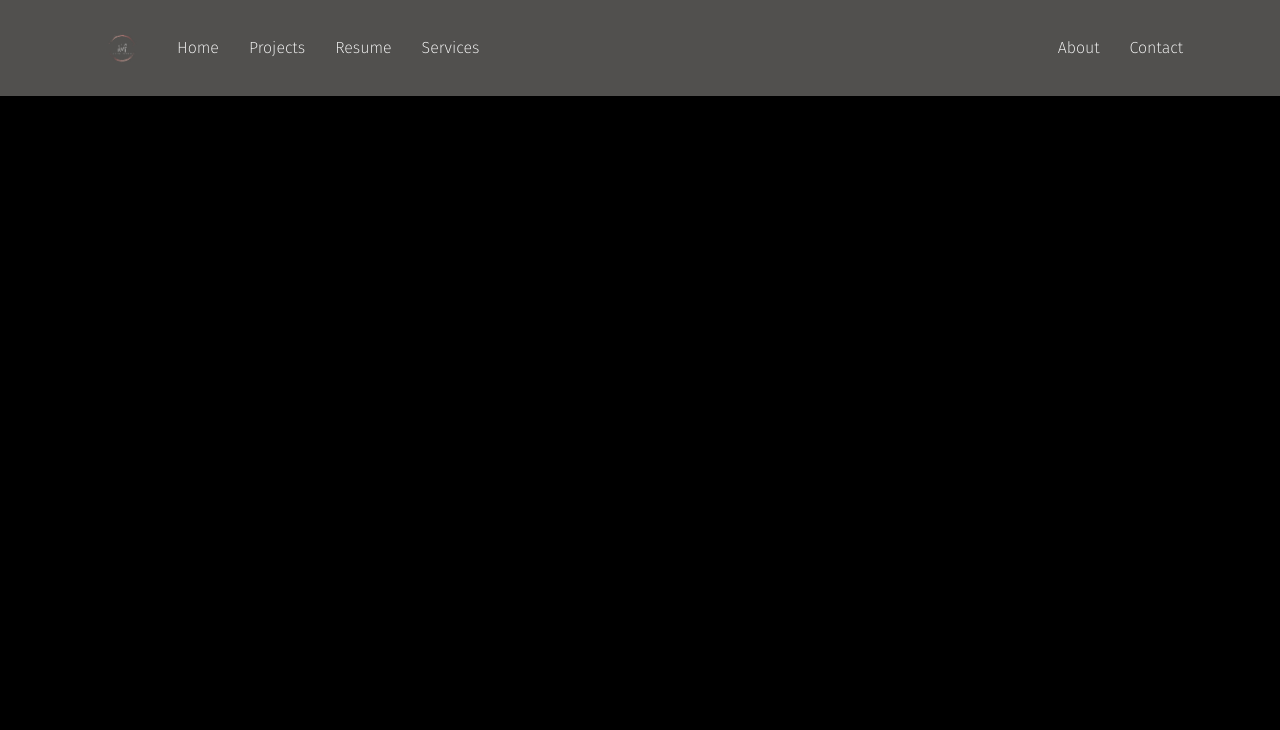
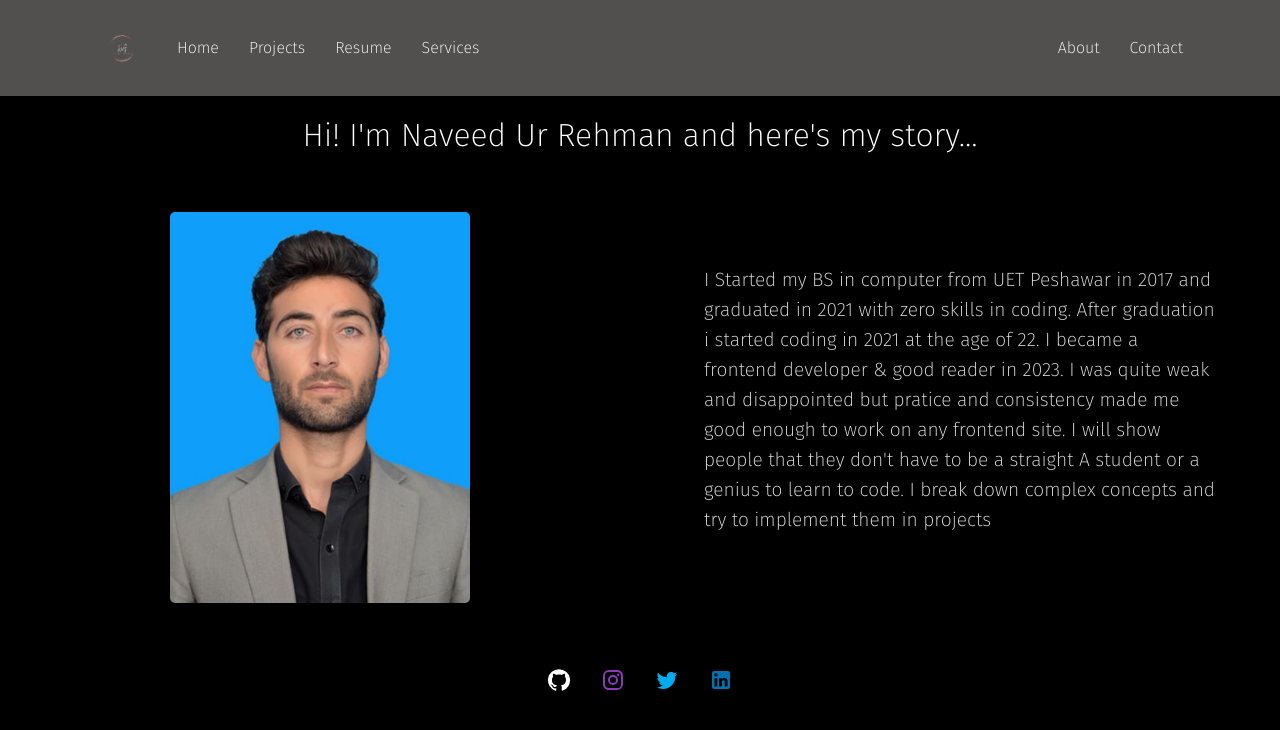
Before and after one commit to NaveedUrRehman01/My-portfolio, a React (Create React App) app: page /about in a window 1280 px wide. Shown: the top 730 px of the page. Built offline with nearby package versions, Linux system fonts and the light colour scheme.

Commit message:
portfolio site is completed

```diff
--- a/src/components/About.jsx
+++ b/src/components/About.jsx
@@ -1,9 +1,48 @@
 import React from 'react'
 import Navigationbar from './Navigationbar'
-
+import profileImg from '../images/profileImg.jpeg'
+import './about.css'
+import GitHubIcon from '@mui/icons-material/GitHub';
+import InstagramIcon from '@mui/icons-material/Instagram';
+import TwitterIcon from '@mui/icons-material/Twitter';
+import LinkedInIcon from '@mui/icons-material/LinkedIn';
+import Link from '@material-ui/core/Link';
 const About = () => {
   return (
     <>
+    <div className="heading">
+      <h2>Hi! I'm Naveed Ur Rehman and here's my story...</h2>
+    </div>
+    <div className="main">
+      <div className='image'>
+      <img src={profileImg} alt="profile-img" />
+      </div>
+      <div className="intro">
+      <p> I Started my BS in computer from UET Peshawar in 2017 and graduated in 2021 with zero skills in coding. After graduation
+        i started coding in 2021 at the age of 22. I became a frontend developer & good reader in 2023.
+I was quite weak and disappointed but pratice and consistency made me good enough to work on any frontend site.
+ I will show people that they don't have to be a straight A student or a genius to learn to code.
+  I break down complex concepts and try to implement them in projects</p>
+      </div>
+
+    </div>
+
+    <div className="social_accounts">
+    <Link href="https://github.com/NaveedUrRehman01/GithubUserSearchApp.git" target="_blank" >
+    <GitHubIcon className='acc' id='github'/>
+</Link>
+    <Link href="https://www.instagram.com/afridi_naved/" target="_blank" >
+    <InstagramIcon className='acc' id='insta'/>
+</Link>
+    <Link href="https://twitter.com/naveed_afridi99/status/1501165525426225155?s=21" target="_blank" >
+    <TwitterIcon className='acc' id='twitter'/>
+</Link>
+    <Link href="https://www.linkedin.com/in/naveed-ur-rehman-974054176" target="_blank" >
+    <LinkedInIcon className='acc' id='linkedin'/>
+</Link>
+
+
+    </div>
 
     </>
   )
--- a/src/components/Contact.jsx
+++ b/src/components/Contact.jsx
@@ -9,7 +9,7 @@ const Contact = () => {
   return (
    <>
 
-   <h2>Get In Touch</h2>
+   <h2 id='h2'>Get In Touch</h2>
     <div className="contact">
       <div className="mailsec">
       <h2>Fell Free To Contact Us</h2>
@@ -29,12 +29,12 @@ const Contact = () => {
           <input type="text" name="Name" id="name" />
 
         <label htmlFor="">Email: </label>
-          <input type="text" name="Name" id="name" />
+          <input type="text" name="email" id="Email" />
         <label>Message: </label>
         <textarea name="message" id="message" cols="30" rows="6"></textarea>
         <SendIcon id="button">Send</SendIcon>
       </div>
-      <Footer/>
+      <Footer className='footer'/>
     </div>
    </>
   )
--- a/src/components/Resume.jsx
+++ b/src/components/Resume.jsx
@@ -70,8 +70,8 @@ Shopping Plaza Karkhano Market Peshawar
 
         <div className="school">
         <div className="scl">
-        <h4>The Bagram Model School</h4>
-        <h6>Secondary School Certificate	</h6>
+        <h4 >The Bagram Model School</h4>
+        <h6 >Secondary School Certificate	</h6>
         <p>Grade: A-1</p>
         </div>
        <div className="scldate">
@@ -135,7 +135,7 @@ Shopping Plaza Karkhano Market Peshawar
     <div className="experience">
       <div className="internship">
       <h4>Software Engineer & IT Assistant</h4>
-      <p>
+      <p id='p'>
         (Stanley Pharma Industrial Area Hayatabad, Peshawar)
       </p>
       </div>
@@ -162,7 +162,7 @@ Shopping Plaza Karkhano Market Peshawar
       </ul>
     </div>
    </div>
-   <Footer/>
+   <Footer className='footer'/>
     </>
   )
 }
--- a/src/components/Services.jsx
+++ b/src/components/Services.jsx
@@ -9,7 +9,7 @@ const Services = () => {
    <>
    <h1 id='h1'>What do we Offer</h1>
     <div className="services">
-      <section>
+      <section id='level'>
         <label>HTML</label> <br />
         <div value='90' max='100' id='html'></div>
         <br />
--- /dev/null
+++ b/src/components/about.css
@@ -0,0 +1,56 @@
+.main{
+    display: flex;
+    justify-content: space-around;
+    margin: 50px auto;
+    width: 100%;
+
+}
+.image{width: 50%;}
+.image img{
+    width: 100%;
+    width: 300px;
+    border-radius: 5px;
+}
+.intro {
+    width: 50%;
+}
+.intro p{
+    width: 80%;
+    font-size: larger;
+    text-align: start;
+    line-height: 30px;
+}
+.social_accounts{
+    display: flex;
+    justify-content: center;
+
+}
+.acc{
+    margin: 15px;
+    cursor: pointer;
+}
+#github{
+    color: white;
+}
+.acc:hover{
+    font-size: 30px;
+}
+
+@media screen and (max-width: 600px) {
+    .heading h2{
+        width: 90%;
+    }
+    .main{
+        display: flex;
+        flex-direction: column;
+        justify-content: center;
+    }
+    .image, .intro{
+        width: 100%;
+        margin-bottom: 20px;
+    }
+    .social_accounts{
+        justify-content: space-between;
+
+    }
+}
--- a/src/components/contact.css
+++ b/src/components/contact.css
@@ -5,7 +5,7 @@ body{
 #button{
     border-radius: 5px;
     color: #ffff;
-    background-color: rgb(0, 0, 255);
+    background-color: #000;
     width: 70px;
     height: 40px;
     margin-top: 10px;
@@ -21,6 +21,10 @@ body{
 
 #email{
 color: rgb(225, 32, 32);
+
+}
+.formsec #name , #Email{
+    color: #000;
 }
 .formsec{
     display: flex;
@@ -58,3 +62,55 @@ color: #0072b1;
 #twitter{
 color: #00acee;
 }
+
+@media screen and (max-width: 600px) {
+
+    .contact {
+        display: flex;
+        flex-direction: column;
+      width: 100%;
+      padding: 0%;
+      margin: 0%;
+    }
+
+    #h2{
+        font-size: 30px;
+        display: flex;
+        justify-content: center;
+        margin-top: 20px;
+    }
+    .mailsec{
+        display: flex;
+        width: 100%;
+        height: auto;
+        margin-top: 20px;
+    }
+    .mailsec h2{
+        display: flex;
+        justify-content: center;
+    }
+    .footer{
+      display: flex;
+        flex-direction: column;
+    }
+  }
+  @media screen and (max-width: 992px) {
+    .contact{
+        height: 55vh;
+    }
+    .mailsec{
+        height: auto;
+    }
+   #h2{
+    display: flex;
+    justify-content: center;
+   }
+   .formsec{
+    height: auto;
+
+   }
+
+    /* .footer{
+        margin-top: 50px;
+    } */
+  }
--- a/src/components/details.css
+++ b/src/components/details.css
@@ -59,3 +59,40 @@ body{
     font-size: 50px;
     color: goldenrod;
 }
+
+@media screen and (max-width: 500px) {
+    .details{
+        display: flex;
+        justify-content: center;
+        align-items: center;
+        flex-direction: column;
+         position: absolute;
+         right: 30%
+
+    }
+    .name{
+        font-size: large;
+    }
+
+    #pn{
+        font-size: 30px;
+        width: 100%;
+    }
+    #proimg:hover{
+        cursor: pointer;
+            width: 200px;
+    }
+}
+
+@media screen and (max-width: 800px) and (min-width: 600px) {
+    .details{
+        display: flex;
+        justify-content: center;
+        align-items: center;
+        position: absolute;
+        flex-direction: column;
+         left: 20%;
+
+
+    }
+}
--- a/src/components/resume.css
+++ b/src/components/resume.css
@@ -121,3 +121,36 @@ ol{
     display: flex;
     justify-content: space-evenly;
 }
+
+@media screen and (max-width: 599px) {
+    .address br{
+        display: none;
+        width: 100%;
+}
+.certname , .certdate{
+    margin-top: 10px;
+}
+#education{
+    margin-top: 5px;
+}
+.footer{
+    display: none;
+}
+h2{
+    display: flex;
+    justify-content: center;
+}
+    .lang {
+        margin-bottom: 90px ;
+    }
+    #name{
+    font-size: 30px;
+   }
+    .scldate{
+        padding: 0%;
+    }
+    .skills ol{
+        margin-bottom: 20px;
+    }
+
+}
--- a/src/components/services.css
+++ b/src/components/services.css
@@ -75,3 +75,45 @@ label{
     justify-content: space-evenly;
 
 }
+
+@media screen and (min-width: 800px) and (max-width: 900px) {
+    #level{
+        position: relative;
+        left: 30%;
+    }
+.services{
+    display: flex;
+    flex-direction: column;
+}
+}
+
+@media screen and (max-width: 600px) {
+    .content{
+        width: 100%;
+       }
+       .content h3{
+        width: 100%;
+       }
+    #level{
+       margin: auto;
+
+    }
+   .logo{
+    width: 100%;
+    margin: 5px;
+    height: auto;
+   }
+
+.services{
+    display: flex;
+    flex-direction: column;
+
+}
+.web, .writing, .VA{
+    display: flex;
+    flex-direction: column;
+}
+.VA{
+    margin-top: 20px;
+}
+}
```
Also changed, not shown: src/images/profileImg.jpeg (added).
